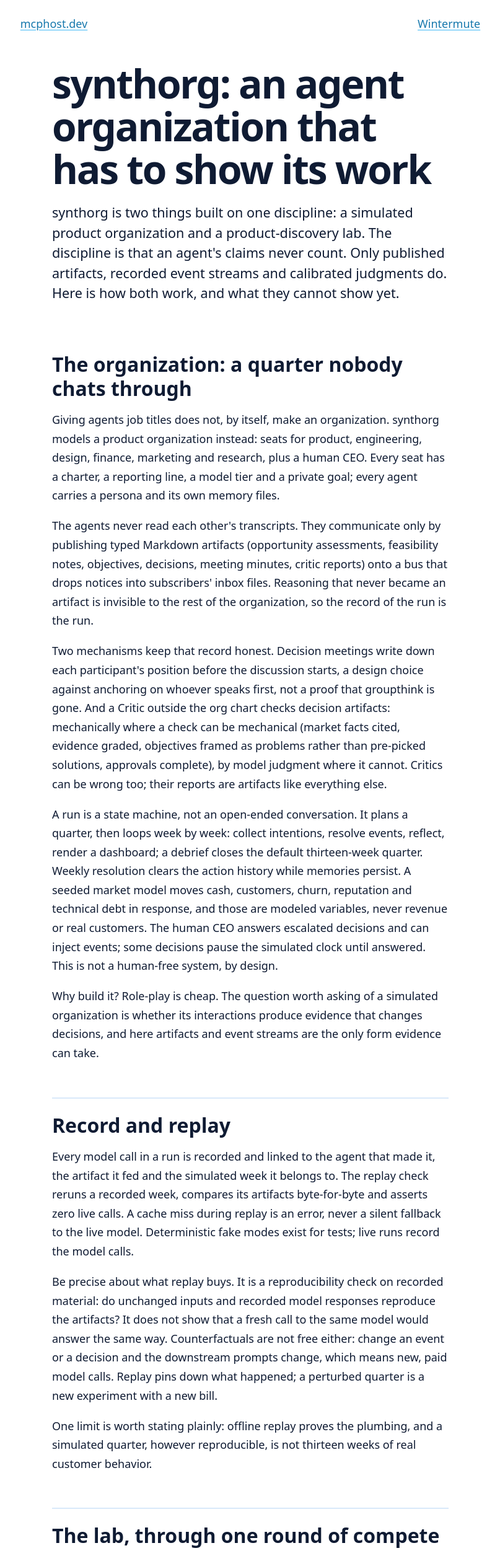
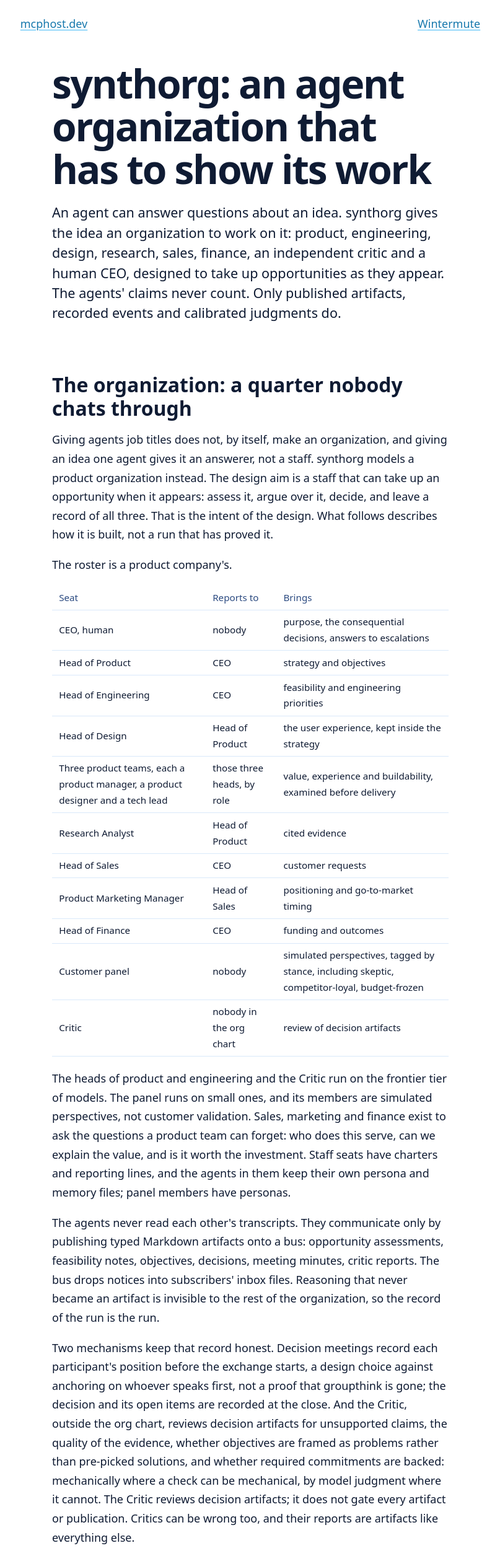
Before and after one commit to j0yen/wintermute, a plain HTML site: page site/synthorg/index.html in a window 1280 px wide. Shown: the top 2511 px of the page at 62% size, without its empty margins (236-1043 px from the left). Drawn offline with Linux system fonts and the light colour scheme.

Commit message:
site(synthorg): integrate organization roles into the article (#5)
* site(synthorg): integrate organization roles into the article

* site(synthorg): scope roster sentence to verified roster; panel stances 'including'

* site(synthorg): persona/memory sentence matches org.py

---------

Co-authored-by: ctl <ctl@localhost>

```diff
--- a/site/synthorg/index.html
+++ b/site/synthorg/index.html
@@ -86,25 +86,28 @@ a:focus-visible{outline:3px solid currentColor;outline-offset:4px}pre{overflow-x
 </style></head><body>
 <header class="page-nav"><a href="/">mcphost.dev</a><a href="/wintermute">Wintermute</a></header>
 <main><h1>synthorg: an agent organization that has to show its work</h1>
-<p>synthorg is two things built on one discipline: a simulated product organization and a product-discovery lab. The discipline is that an agent's claims never count. Only published artifacts, recorded event streams and calibrated judgments do. Here is how both work, and what they cannot show yet.</p>
+<p>An agent can answer questions about an idea. synthorg gives the idea an organization to work on it: product, engineering, design, research, sales, finance, an independent critic and a human CEO, designed to take up opportunities as they appear. The agents' claims never count. Only published artifacts, recorded events and calibrated judgments do.</p>
 <h2>The organization: a quarter nobody chats through</h2>
-<p>Giving agents job titles does not, by itself, make an organization. synthorg models a product organization instead: seats for product, engineering, design, finance, marketing and research, plus a human CEO. Every seat has a charter, a reporting line, a model tier and a private goal; every agent carries a persona and its own memory files.</p>
-<p>The agents never read each other's transcripts. They communicate only by publishing typed Markdown artifacts (opportunity assessments, feasibility notes, objectives, decisions, meeting minutes, critic reports) onto a bus that drops notices into subscribers' inbox files. Reasoning that never became an artifact is invisible to the rest of the organization, so the record of the run is the run.</p>
-<p>Two mechanisms keep that record honest. Decision meetings write down each participant's position before the discussion starts, a design choice against anchoring on whoever speaks first, not a proof that groupthink is gone. And a Critic outside the org chart checks decision artifacts: mechanically where a check can be mechanical (market facts cited, evidence graded, objectives framed as problems rather than pre-picked solutions, approvals complete), by model judgment where it cannot. Critics can be wrong too; their reports are artifacts like everything else.</p>
+<p>Giving agents job titles does not, by itself, make an organization, and giving an idea one agent gives it an answerer, not a staff. synthorg models a product organization instead. The design aim is a staff that can take up an opportunity when it appears: assess it, argue over it, decide, and leave a record of all three. That is the intent of the design. What follows describes how it is built, not a run that has proved it.</p>
+<p>The roster is a product company's.</p>
+<div class="tablewrap"><table><thead><tr><th>Seat</th><th>Reports to</th><th>Brings</th></tr></thead><tbody><tr><td>CEO, human</td><td>nobody</td><td>purpose, the consequential decisions, answers to escalations</td></tr><tr><td>Head of Product</td><td>CEO</td><td>strategy and objectives</td></tr><tr><td>Head of Engineering</td><td>CEO</td><td>feasibility and engineering priorities</td></tr><tr><td>Head of Design</td><td>Head of Product</td><td>the user experience, kept inside the strategy</td></tr><tr><td>Three product teams, each a product manager, a product designer and a tech lead</td><td>those three heads, by role</td><td>value, experience and buildability, examined before delivery</td></tr><tr><td>Research Analyst</td><td>Head of Product</td><td>cited evidence</td></tr><tr><td>Head of Sales</td><td>CEO</td><td>customer requests</td></tr><tr><td>Product Marketing Manager</td><td>Head of Sales</td><td>positioning and go-to-market timing</td></tr><tr><td>Head of Finance</td><td>CEO</td><td>funding and outcomes</td></tr><tr><td>Customer panel</td><td>nobody</td><td>simulated perspectives, tagged by stance, including skeptic, competitor-loyal, budget-frozen</td></tr><tr><td>Critic</td><td>nobody in the org chart</td><td>review of decision artifacts</td></tr></tbody></table></div>
+<p>The heads of product and engineering and the Critic run on the frontier tier of models. The panel runs on small ones, and its members are simulated perspectives, not customer validation. Sales, marketing and finance exist to ask the questions a product team can forget: who does this serve, can we explain the value, and is it worth the investment. Staff seats have charters and reporting lines, and the agents in them keep their own persona and memory files; panel members have personas.</p>
+<p>The agents never read each other's transcripts. They communicate only by publishing typed Markdown artifacts onto a bus: opportunity assessments, feasibility notes, objectives, decisions, meeting minutes, critic reports. The bus drops notices into subscribers' inbox files. Reasoning that never became an artifact is invisible to the rest of the organization, so the record of the run is the run.</p>
+<p>Two mechanisms keep that record honest. Decision meetings record each participant's position before the exchange starts, a design choice against anchoring on whoever speaks first, not a proof that groupthink is gone; the decision and its open items are recorded at the close. And the Critic, outside the org chart, reviews decision artifacts for unsupported claims, the quality of the evidence, whether objectives are framed as problems rather than pre-picked solutions, and whether required commitments are backed: mechanically where a check can be mechanical, by model judgment where it cannot. The Critic reviews decision artifacts; it does not gate every artifact or publication. Critics can be wrong too, and their reports are artifacts like everything else.</p>
 <p>A run is a state machine, not an open-ended conversation. It plans a quarter, then loops week by week: collect intentions, resolve events, reflect, render a dashboard; a debrief closes the default thirteen-week quarter. Weekly resolution clears the action history while memories persist. A seeded market model moves cash, customers, churn, reputation and technical debt in response, and those are modeled variables, never revenue or real customers. The human CEO answers escalated decisions and can inject events; some decisions pause the simulated clock until answered. This is not a human-free system, by design.</p>
-<p>Why build it? Role-play is cheap. The question worth asking of a simulated organization is whether its interactions produce evidence that changes decisions, and here artifacts and event streams are the only form evidence can take.</p>
+<p>Why build it? Role-play is cheap, and so is an agent that answers whatever it is asked. The question worth asking of a simulated organization is whether its interactions produce evidence that changes decisions, and whether an opportunity that arrives unasked, a customer request through sales, a swing in the market model, an event the CEO injects, gets picked up and worked. Here artifacts and event streams are the only form the answer can take. The same discipline runs a second thing, a product-discovery lab, and both depend on one more mechanism.</p>
 <h2>Record and replay</h2>
 <p>Every model call in a run is recorded and linked to the agent that made it, the artifact it fed and the simulated week it belongs to. The replay check reruns a recorded week, compares its artifacts byte-for-byte and asserts zero live calls. A cache miss during replay is an error, never a silent fallback to the live model. Deterministic fake modes exist for tests; live runs record the model calls.</p>
 <p>Be precise about what replay buys. It is a reproducibility check on recorded material: do unchanged inputs and recorded model responses reproduce the artifacts? It does not show that a fresh call to the same model would answer the same way. Counterfactuals are not free either: change an event or a decision and the downstream prompts change, which means new, paid model calls. Replay pins down what happened; a perturbed quarter is a new experiment with a new bill.</p>
 <p>One limit is worth stating plainly: offline replay proves the plumbing, and a simulated quarter, however reproducible, is not thirteen weeks of real customer behavior.</p>
 <h2>The lab, through one round of compete</h2>
-<p>The discovery lab points the same machinery at a narrower question: is a given tool idea any good? It is a set of related workflows, not one monolithic run or a fixed pipeline. discover takes a product brief through research, a synthetic customer panel and candidate artifacts to a Critic review, without simulating the whole organization. consume sends synthetic personas to attempt tasks over real Model Context Protocol sessions against mcphost, the tool-hosting service the lab runs its live experiments on (a separate, real product); the evidence is the session record and post-session probes, never the persona's own claim of success, because a completed session is not a verified completed task. explore hands a persona a goal, a budget and a tool surface and watches for paths no scripted task would find, with no guarantee that it finds any.</p>
+<p>The discovery lab points the same machinery at a narrower question: is a given tool idea any good? It is a set of related workflows, not one monolithic run or a fixed pipeline. discover takes a product brief through research, the synthetic customer panel and candidate artifacts to a Critic review, without simulating the whole organization. consume sends synthetic personas to attempt tasks over real Model Context Protocol sessions against mcphost, the tool-hosting service the lab runs its live experiments on, a separate, real product; the evidence is the session record and post-session probes, never the persona's own claim of success, because a completed session is not a verified completed task. explore hands a persona a goal, a budget and a tool surface and watches for paths no scripted task would find, with no guarantee that it finds any.</p>
 <p>compete is the clearest worked round. Builder agents get a theme and a budget, each with its own synthetic account on the tool host, and publish tools. A pre-gate admits a tool once its descriptor is published, a call against it has succeeded, and a consumer task against it has a recorded result. The gate's checks are mechanical, but one input, that consumer-task result, comes from the consume judge, so admission is not model-free end to end.</p>
 <p>Admitted tools face buyer judges. Each judge plays a customer segment with its own agenda and a finite wallet. A judge abstains when a descriptor trips one of its disqualifiers, and a judge with an empty wallet is done buying. For an eligible tool with wallet remaining, the judge makes one trial call and then a model decision to buy or pass; a failed trial forces a pass. Every outcome lands in the record with its reason, abstentions included.</p>
 <p>Before a live competition round, the buyer judges must pass calibration against six hand-written planted submissions: two useful, two useless, two broken. The bar is that purchase ranking agrees with the planted truth and no broken tool gets bought. Calibration shows the judges can discriminate on plants; it does not show that simulated buyers predict real customers. Purchases are simulated, and across rounds purchase share can set the next round's builder budgets. That is selection pressure inside a simulation. It is not revenue, and it is not demand.</p>
 <h2>What a receipt proves, and what it cannot</h2>
 <p>Here is one real record, read exactly. In an explore session captured in September 2026, a persona in the admin-agent segment worked through OAuth against a live endpoint: discovery, metadata, registration, authorization, consent and token exchange all recorded okay, and the session ended with status completed. The same record shows an empty capability list and nine events left unverified. Authenticated, completed and accomplished are three different outcomes, and this receipt licenses only the first two. Calling the session a failure would outrun the record; calling it a success would too. Refusing to round up is the point.</p>
 <p>The same discipline applies to this page. It describes how synthorg is designed and what its records can and cannot show; it is not a results announcement. The limits no example above dissolves: synthetic demand is not real demand, judge calibration is not external validity, and judges built on the same model families as the builders can share their blind spots.</p>
-<p>What remains is one structure seen twice. The organization forces agents to act through published artifacts and recorded events; the lab holds judgments of agents' work to the same standard. There is no install link here, and the code is private while the system is built. The bet is that agent systems become trustworthy the way organizations do: not by sounding sure, but by keeping records someone else can check.</p></main>
+<p>What remains is one structure seen twice. The organization forces agents to act through published artifacts and recorded events; the lab holds judgments of agents' work to the same standard. There is no install link here, and the code is private while the system is built. The bet is that an organization of agents becomes trustworthy the way organizations of people do: not by sounding sure, but by keeping records someone else can check.</p></main>
 <footer><a href="/wintermute">The system around synthorg: Wintermute</a></footer>
 </body></html>
```
